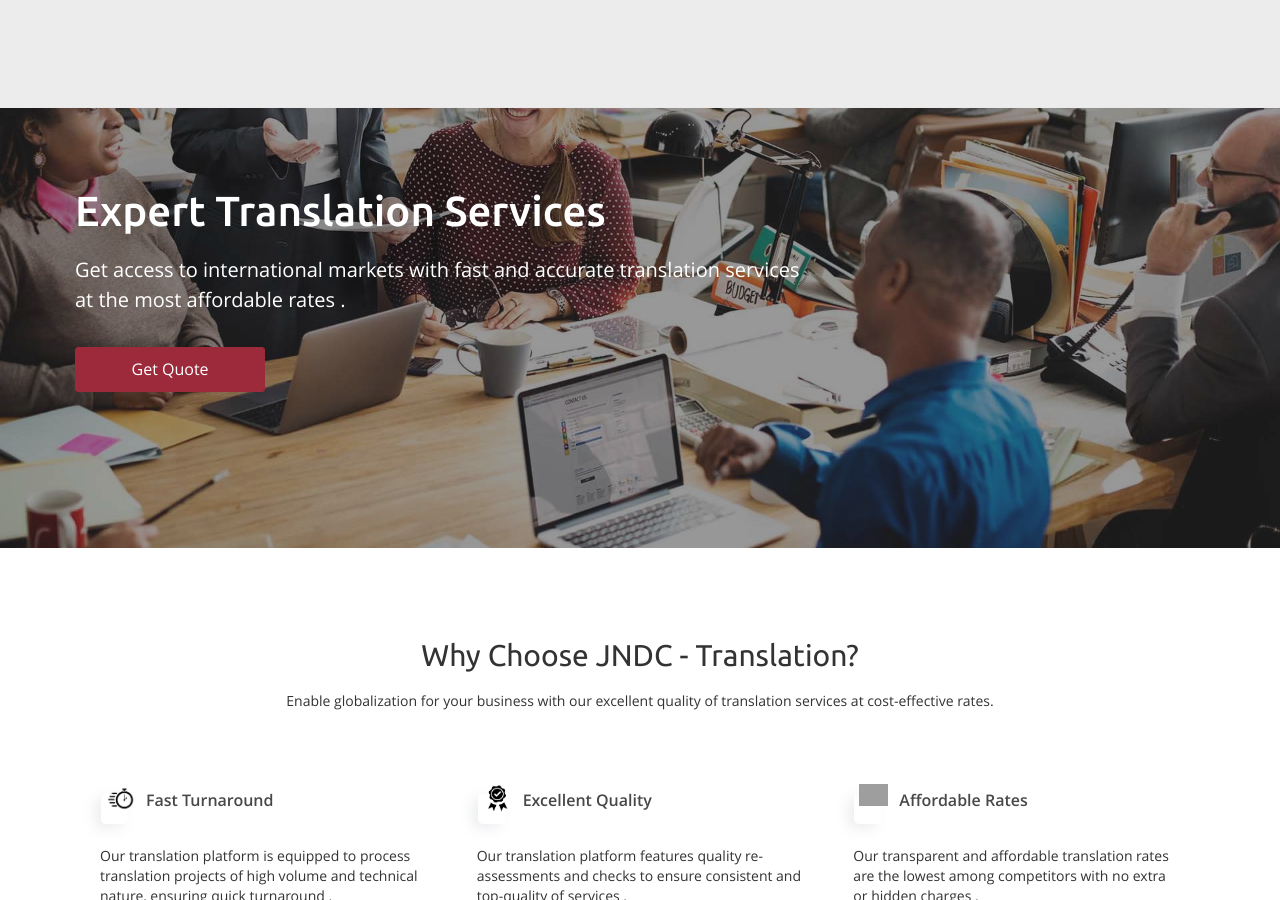
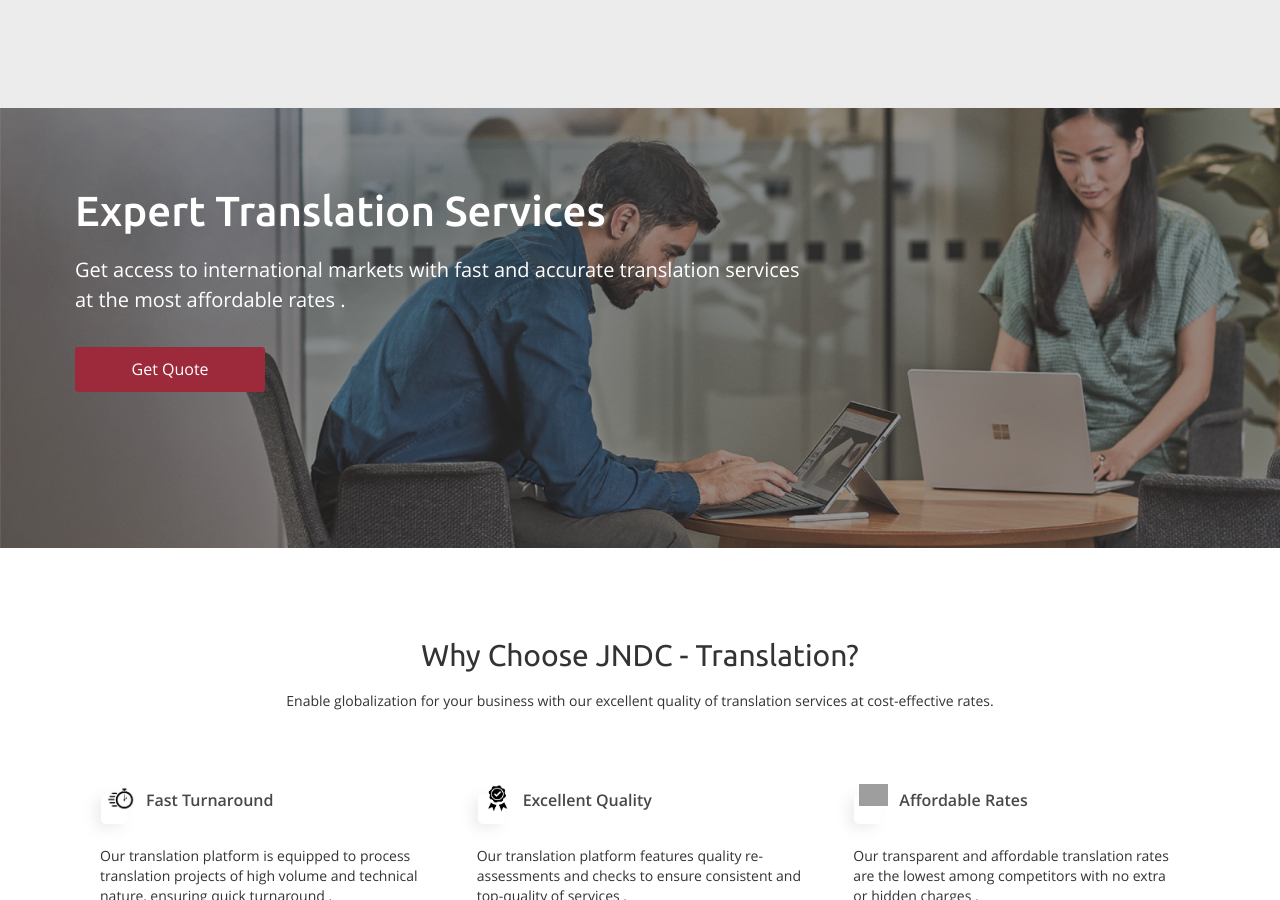
Before and after one commit to jndctranslation/landing_page, a Jekyll site: the page built from pages/translation_services.md, in a window 1280 px wide and 900 px high. Built offline with Jekyll 4.4.1, drawn with Linux system fonts in a browser that asks for light colours; grey boxes are pictures that could not be loaded.

Commit message:
Update Website Pages “translation_services_page_information”

```diff
--- a/_data/pages/translation_services.yml
+++ b/_data/pages/translation_services.yml
@@ -1,5 +1,5 @@
 block_1:
-  background_image: /assets/images/upload/office-environment-.jpg
+  background_image: /assets/images/upload/culture-banner.jpg
   color_overlay: 'rgba(50, 50, 50, 0.5)'
   text: "Get access to international markets with fast and accurate\_translation services at the most affordable rates\r."
   title: Expert Translation Services
```
